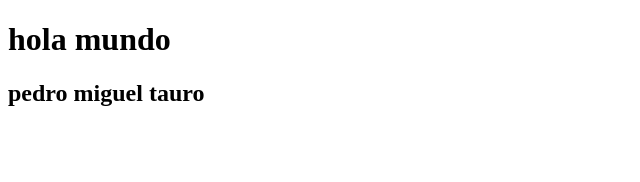
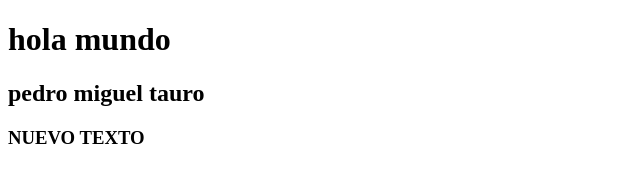
Before and after one commit to YamirMogollon1996/ejercicio, a plain HTML site: page yamir.html in a window 1280 px wide. Shown: the whole page, without its empty margins (0-640 px from the left). Drawn offline with Linux system fonts and the light colour scheme.

Commit message:
agregando diff

```diff
--- a/yamir.html
+++ b/yamir.html
@@ -11,6 +11,10 @@
     <h2>
         pedro miguel tauro
     </h2>
+
+    <h3>
+        NUEVO TEXTO
+    </h3>
 </head>
 <body>
 
```
